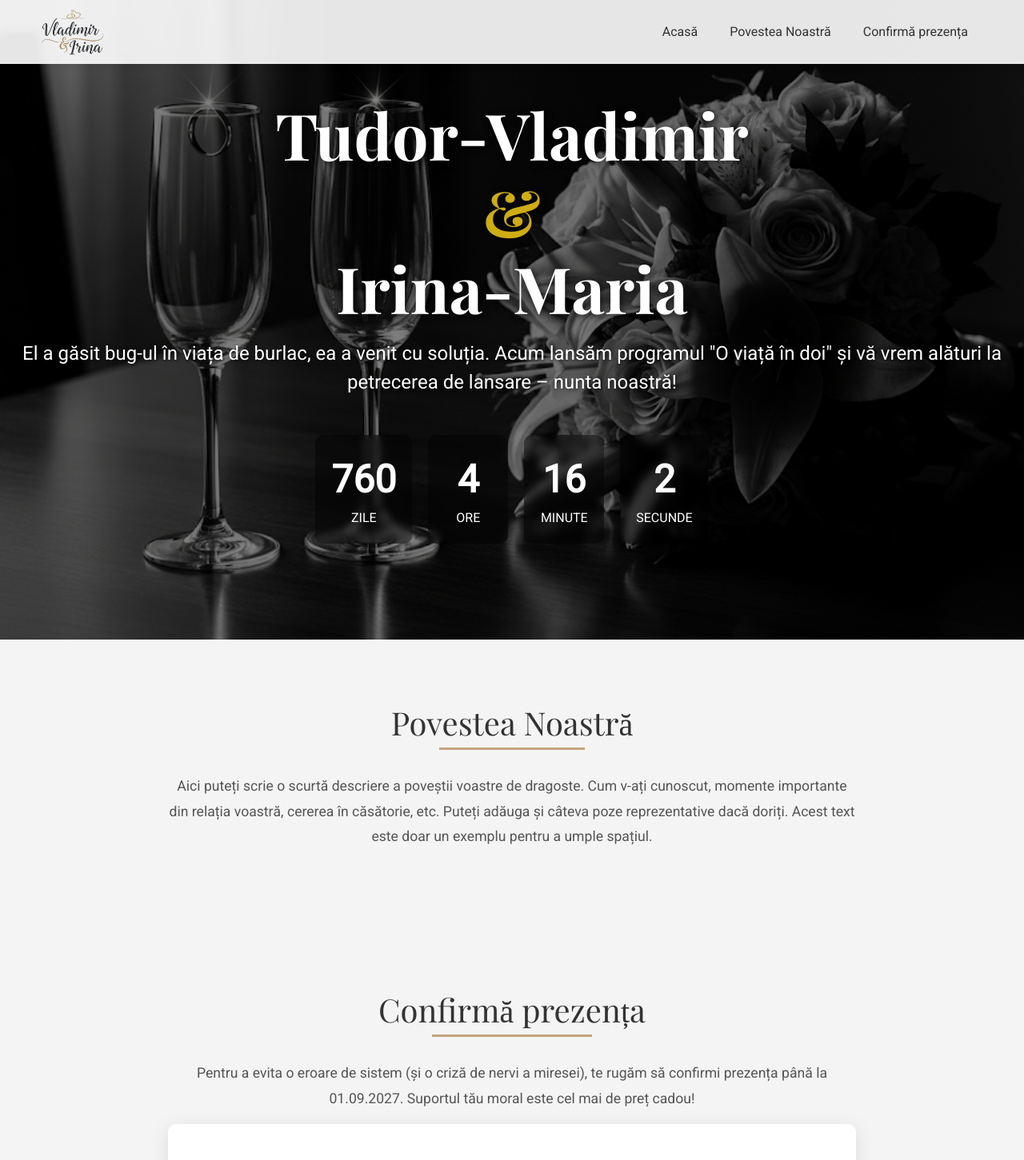
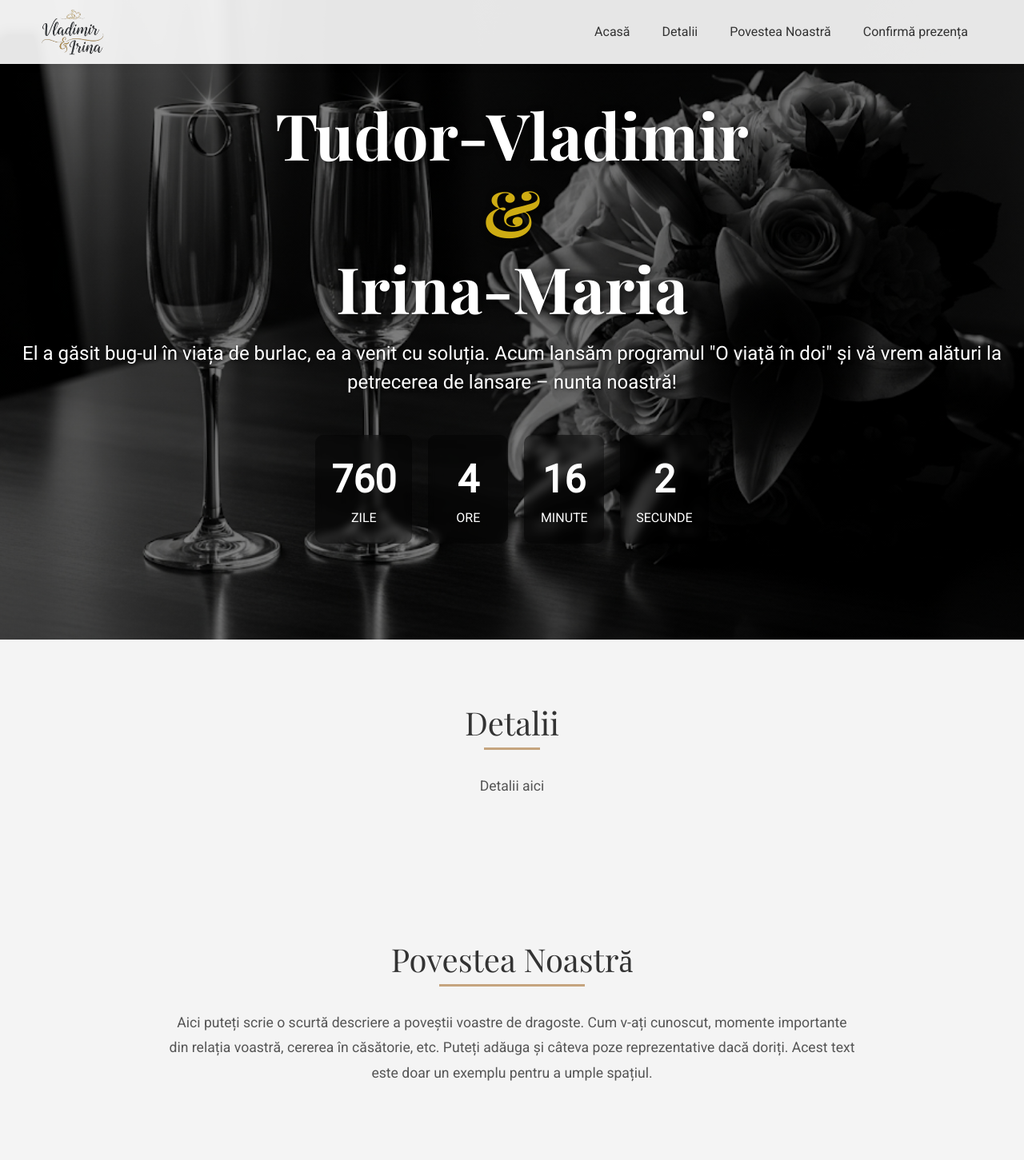
Before and after one commit to vladimirtudor22/wedding, a React (Create React App) app: page / in a window 1280 px wide. Shown: the top 1451 px of the page at 80% size. Built offline with nearby package versions, Linux system fonts and the light colour scheme.

Commit message:
Add Detalii section

```diff
--- a/src/App.tsx
+++ b/src/App.tsx
@@ -34,6 +34,10 @@ const App: React.FC = () => {
           <Countdown />
         </section>
 
+        <Section id="detalii" title="Detalii">
+          <p>Detalii aici</p>
+        </Section>
+
         <Section id="poveste" title="Povestea Noastră">
           <p>
             Aici puteți scrie o scurtă descriere a poveștii voastre de dragoste.
--- a/src/components/Header.tsx
+++ b/src/components/Header.tsx
@@ -14,6 +14,9 @@ const Header: React.FC = () => {
         <nav className={`nav ${isOpen ? "nav-open" : ""}`}>
           <a href="#acasa" onClick={() => setIsOpen(false)}>
             Acasă
+          </a>
+          <a href="#Detalii" onClick={() => setIsOpen(false)}>
+            Detalii
           </a>
           <a href="#poveste" onClick={() => setIsOpen(false)}>
             Povestea Noastră
```
